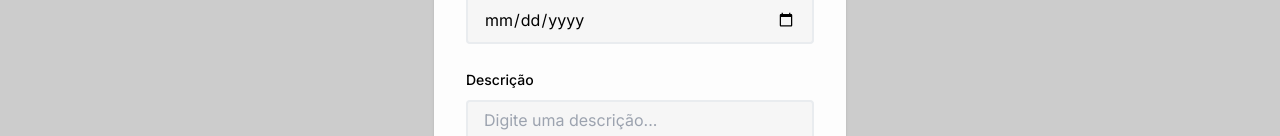
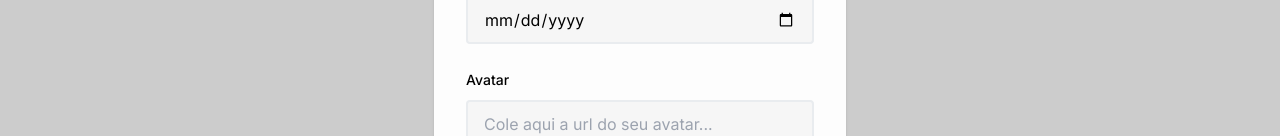
Before and after one commit to grupo38-T14/grupo38-T14-projeto-fullstack, a Next.js app in the folder front/: page /register in a window 1280 px wide. Shown: the part 675-811 px from the top of the page. Built offline with nearby package versions, Linux system fonts and the light colour scheme; no server answers.

Commit message:
feat: insert input for avatar_url in registerForm

```diff
--- a/front/src/components/forms/formRegister/index.tsx
+++ b/front/src/components/forms/formRegister/index.tsx
@@ -14,7 +14,7 @@ import Select from "@/components/select";
 
 const RegisterForm = () => {
 	//Ao selecionar ele não habilita o botão, somente após clicar fora do select
-	//incluir input de avatar
+	//tratamento de erros (unique constraints, etc)
 	const { btnLoading, registerFunction } = useAuth();
 
 	const {
@@ -65,6 +65,13 @@ const RegisterForm = () => {
 				type="date"
 				error={errors.birth && errors.birth.message}
 				register={register("birth")}
+			/>
+			<Input
+				label="Avatar"
+				placeholder="Cole aqui a url do seu avatar..."
+				type="text"
+				error={errors.avatar_url && errors.avatar_url.message}
+				register={register("avatar_url")}
 			/>
 			<TextArea
 				label="Descrição"
--- a/front/src/schemas/register.schema.ts
+++ b/front/src/schemas/register.schema.ts
@@ -9,12 +9,12 @@ export const registerSchema = z
 			.email("Deve ser um e-mail válido"),
 		cpf: z.string().nonempty("CPF é obrigatório"),
 		phone: z.string().nonempty("Celular é obrigatório"),
-		birth: z.string().optional(),
+		birth: z.date().optional(),
 		description: z.string().optional(),
 		account_type: z.string().nonempty("Escolha um opção"),
 		password: z.string().nonempty("Senha é obrigatória"),
 		confirmPassword: z.string(),
-		//avatar_url: z.string().optional(),
+		avatar_url: z.string().optional(),
 		cep: z.string().nonempty("CEP é obrigatório"),
 		state: z.string().nonempty("Estado é obrigatório"),
 		city: z.string().nonempty("Cidade é obrigatória"),
```
